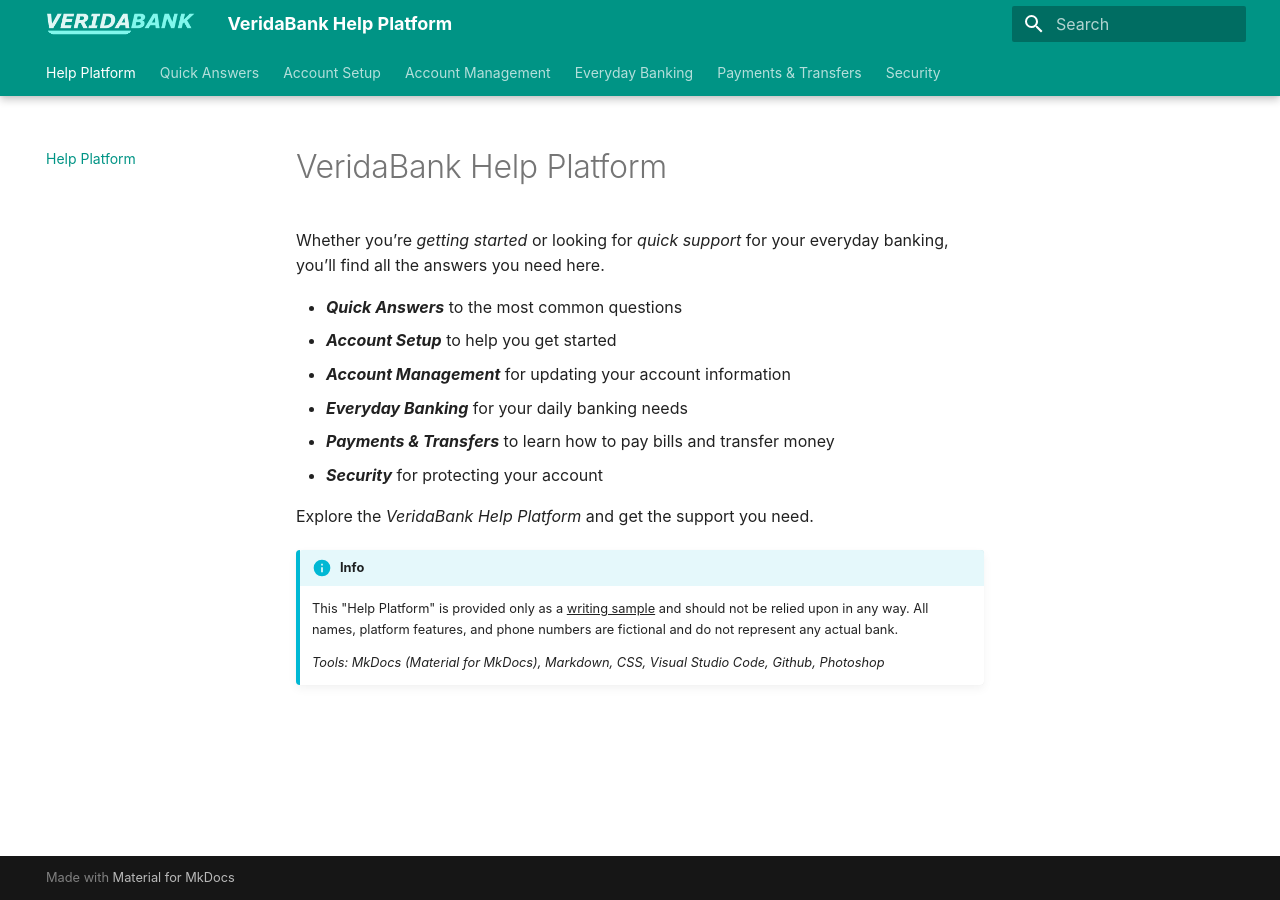
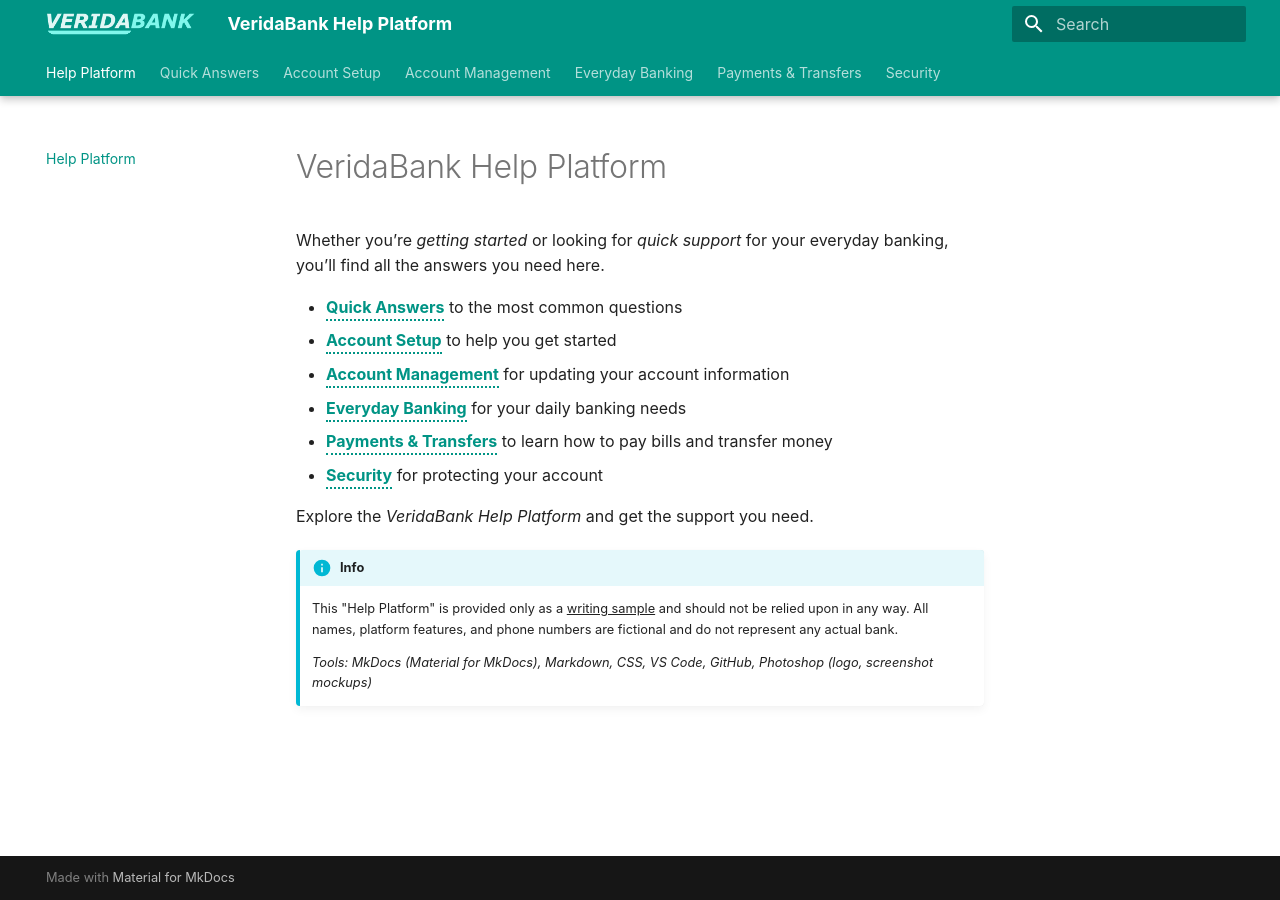
Before and after one commit to mlbms19/VeridaBank, an MkDocs documentation site: the page built from docs/index.md, in a window 1280 px wide. Built offline with MkDocs 1.6.1 and Material for MkDocs 9.7.7, drawn with Linux system fonts in a browser that asks for light colours; some web fonts are replaced.

Commit message:
Update Help Platform page disclaimer and tools section

```diff
--- a/docs/index.md
+++ b/docs/index.md
@@ -2,12 +2,12 @@
 
 Whether you’re *getting started* or looking for *quick support* for your everyday banking, you’ll find all the answers you need here.
 
-- ***Quick Answers*** to the most common questions
-- ***Account Setup*** to help you get started
-- ***Account Management*** for updating your account information
-- ***Everyday Banking*** for your daily banking needs
-- ***Payments & Transfers*** to learn how to pay bills and transfer money
-- ***Security*** for protecting your account
+- **<a href="Quick%20Answers/Increase%20Transfer%20Limits/" class="dotted">Quick Answers</a>** to the most common questions
+- **<a href="Account%20Setup/Set%20up%202FA/" class="dotted">Account Setup</a>** to help you get started
+- **<a href="Account%20Management/Reset%20Password/" class="dotted">Account Management</a>** for updating your account information
+- **<a href="Everyday%20Banking/View%20Transactions/" class="dotted">Everyday Banking</a>** for your daily banking needs
+- **<a href="Payments%20%26%20Transfers/Pay%20Bills/" class="dotted">Payments & Transfers</a>** to learn how to pay bills and transfer money
+- **<a href="Security/Report%20Lost%20Card/" class="dotted">Security</a>** for protecting your account
 
 Explore the *VeridaBank Help Platform* and get the support you need.
 
@@ -15,4 +15,4 @@
 
     This "Help Platform" is provided only as a <u>writing sample</u> and should not be relied upon in any way. All names, platform features, and phone numbers are fictional and do not represent any actual bank.
 
-    *Tools: MkDocs (Material for MkDocs), Markdown, CSS, Visual Studio Code, Github, Photoshop*
+    *Tools: MkDocs (Material for MkDocs), Markdown, CSS, VS Code, GitHub, Photoshop (logo, screenshot mockups)*
--- a/docs/stylesheets/extra.css
+++ b/docs/stylesheets/extra.css
@@ -3,3 +3,13 @@
   border-width: 0;
   border-left-width: 4px;
 }
+
+.dotted {
+  border-bottom: 2px dotted currentColor; /* dotted underline */
+  padding-bottom: 2px;
+  text-decoration: none; /* remove default underline */
+}
+
+.dotted:hover {
+  color: var(--md-accent-fg-color); /* use Material's accent color on hover */
+}
```
